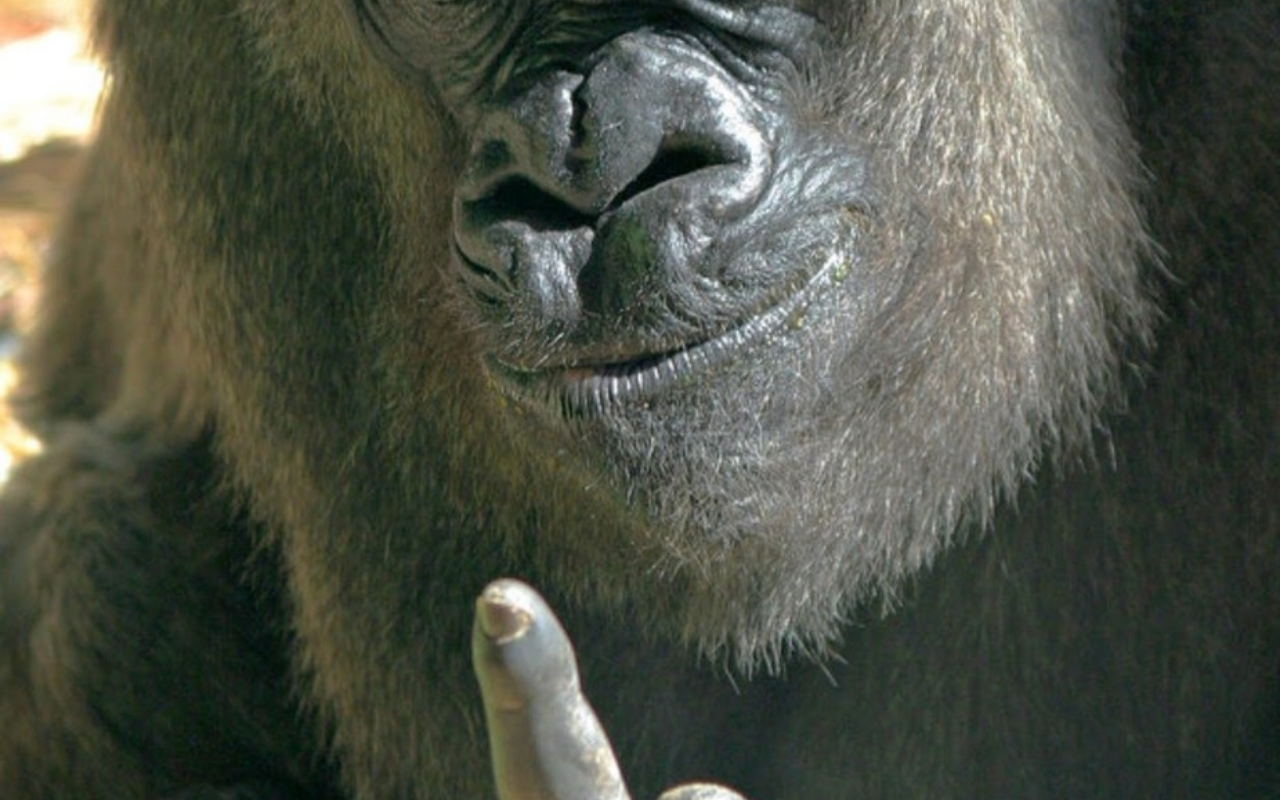
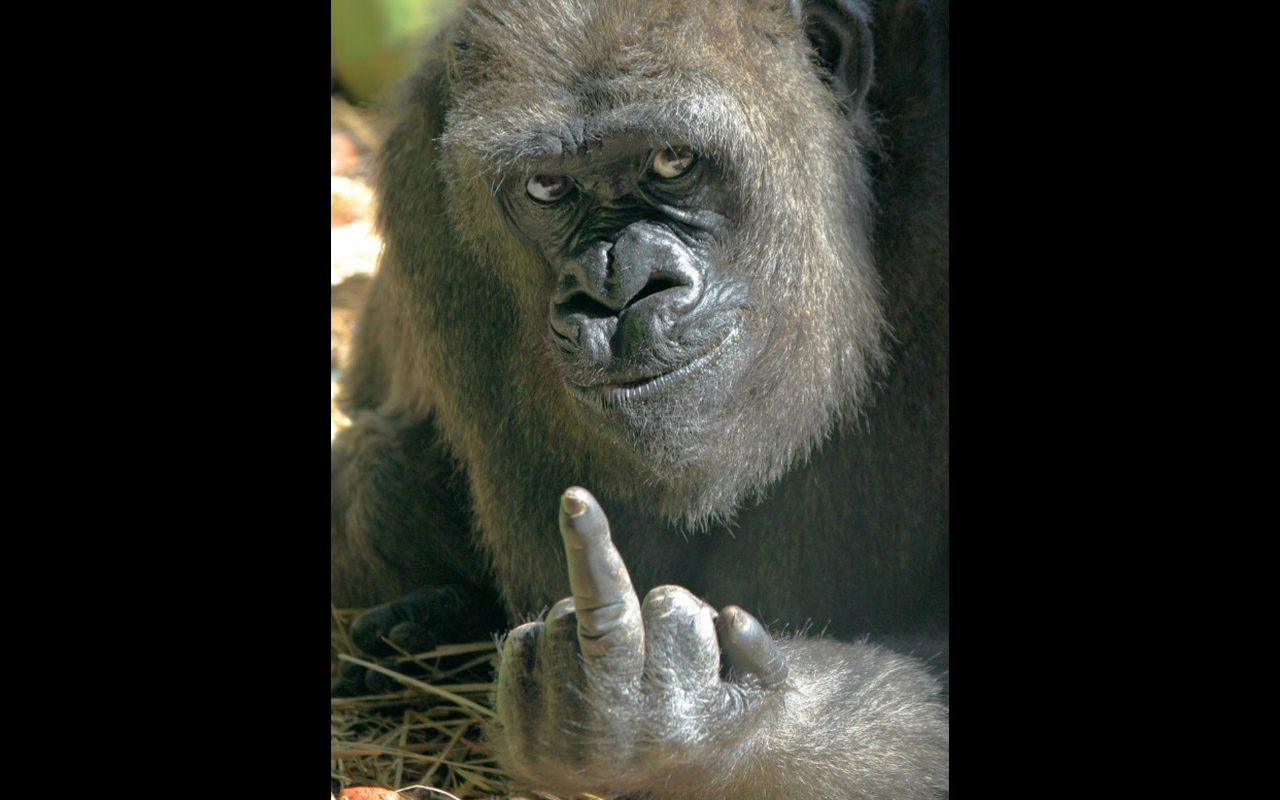
Before and after one commit to jczamarripaz/zamadev, an Angular app: page / in a window 1280 px wide. Built offline with nearby package versions, Linux system fonts and the light colour scheme.

Commit message:
Dev/update devcontainer script (#14)
* update to scss and fix volume issues with devcontainers

* install gh in container on start

```diff
--- a/angular.json
+++ b/angular.json
@@ -3,11 +3,15 @@
   "version": 1,
   "cli": {
     "packageManager": "npm",
-    "schematicCollections": [
-      "angular-eslint"
-    ]
+    "schematicCollections": ["angular-eslint"],
+    "analytics": false
   },
   "newProjectRoot": "projects",
+  "schematics": {
+    "@schematics/angular:component": {
+      "style": "scss"
+    }
+  },
   "projects": {
     "zamadev": {
       "projectType": "application",
@@ -27,10 +31,7 @@
                 "input": "public"
               }
             ],
-            "styles": [
-              "src/material-theme.scss",
-              "src/styles.css"
-            ]
+            "styles": ["src/material-theme.scss", "src/styles.scss"]
           },
           "configurations": {
             "production": {
@@ -89,18 +90,13 @@
           "builder": "@angular/build:unit-test",
           "options": {
             "tsConfig": "tsconfig.spec.json",
-            "exclude": [
-              "src/environments/environment.test.ts"
-            ]
+            "exclude": ["src/environments/environment.test.ts"]
           }
         },
         "lint": {
           "builder": "@angular-eslint/builder:lint",
           "options": {
-            "lintFilePatterns": [
-              "src/**/*.ts",
-              "src/**/*.html"
-            ]
+            "lintFilePatterns": ["src/**/*.ts", "src/**/*.html"]
           }
         }
       }
--- a/src/app/app.css
+++ /dev/null
@@ -1,23 +0,0 @@
-body {
-    margin: 0;
-    padding: 0;
-    width: 100vw;
-    height: 100dvh;
-    overflow: hidden;
-}
-
-.hero-full {
-    width: 100vw;
-    height: 100dvh;
-    display: flex;
-    justify-content: center;
-    align-items: center;
-}
-
-.full-responsive-img {
-    width: 100%;
-    height: 100%;
-    object-fit: cover;
-    object-position: center;
-    display: block;
-}
--- a/src/app/app.html
+++ b/src/app/app.html
@@ -1,3 +1,3 @@
-<div class="hero-full">
-  <img src="assets/images/gorilla.jpg" alt="It's Makumba" class="full-responsive-img">
+<div class="image-container">
+  <img src="assets/images/gorilla.jpg" alt="Fullscreen image" class="fullscreen-image" />
 </div>
--- /dev/null
+++ b/src/app/app.scss
@@ -0,0 +1,30 @@
+.image-container {
+  position: fixed;
+  top: 0;
+  left: 0;
+  width: 100vw;
+  height: 100vh;
+  margin: 0;
+  padding: 0;
+  overflow: hidden;
+  display: flex;
+  align-items: center;
+  justify-content: center;
+  background-color: black;
+}
+
+.fullscreen-image {
+  width: 100%;
+  height: 100%;
+  object-fit: contain;
+  object-position: center;
+  display: block;
+}
+
+:host {
+  display: block;
+  height: 100vh;
+  width: 100vw;
+  margin: 0;
+  padding: 0;
+}
--- a/src/app/app.ts
+++ b/src/app/app.ts
@@ -6,7 +6,7 @@ import { environment } from '../environments/environment';
   selector: 'app-root',
   imports: [RouterOutlet],
   templateUrl: './app.html',
-  styleUrl: './app.css'
+  styleUrls: ['./app.scss'],
 })
 export class App {
   protected readonly title = signal('zamadev');
```
Also changed, not shown: src/styles.scss (renamed from src/styles.css), 1 other file (tests, documents, lock files or other folders).
